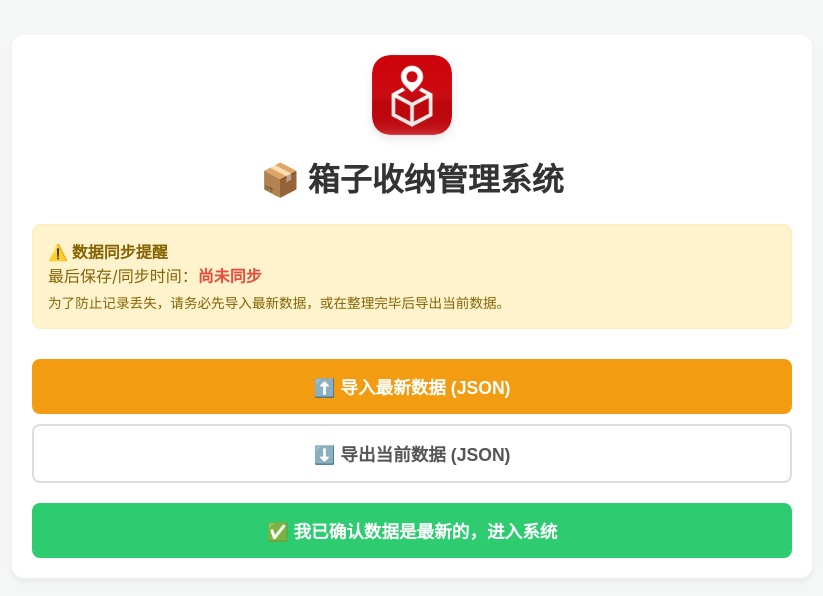
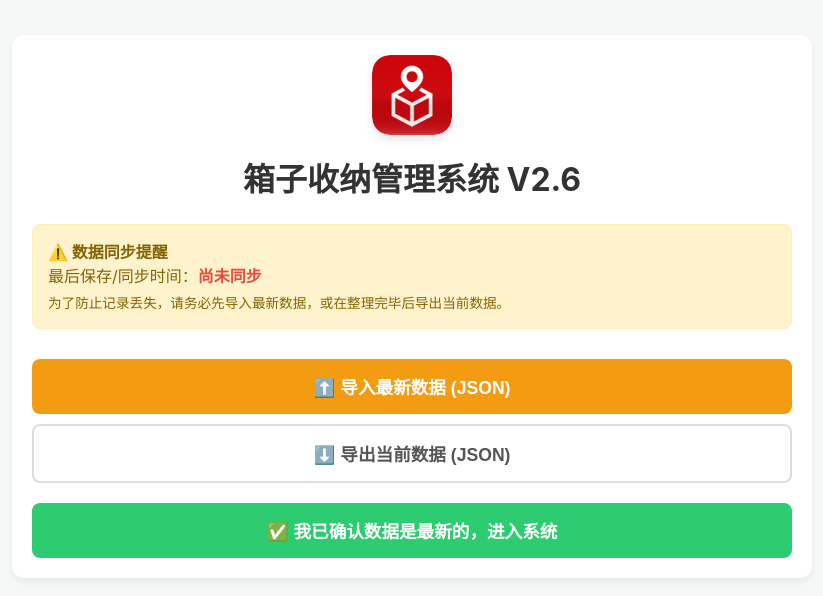
Before and after one commit to GleanTech/BOX, a plain HTML site: page index.html in a window 1280 px wide. Shown: the whole page, without its empty margins (228-1051 px from the left). Drawn offline with Linux system fonts and the light colour scheme.

Commit message:
Update index.html

```diff
--- a/index.html
+++ b/index.html
@@ -3,7 +3,7 @@
 <head>
     <meta charset="UTF-8">
     <meta name="viewport" content="width=device-width, initial-scale=1.0, maximum-scale=1.0, user-scalable=no">
-    <title>箱子收纳管理系统</title>
+    <title>箱子收纳管理系统 V2.6</title>
     <script src="https://cdnjs.cloudflare.com/ajax/libs/qrcodejs/1.0.0/qrcode.min.js"></script>
     <script src="https://unpkg.com/html5-qrcode"></script>
     <style>
@@ -114,7 +114,7 @@
         <div class="logo-container">
             <img src="./logo.png" alt="Logo" onerror="this.style.display='none'">
         </div>
-        <h1>📦 箱子收纳管理系统</h1>
+        <h1>箱子收纳管理系统 V2.6</h1>
         <div style="background: #fff3cd; color: #856404; padding: 15px; border-radius: 8px; margin: 20px 0; border: 1px solid #ffeeba; text-align: left;">
             <strong>⚠️ 数据同步提醒</strong>
             <p>最后保存/同步时间：<span id="lastSyncDate" style="color:var(--danger); font-weight:bold;">尚未同步</span></p>
```
